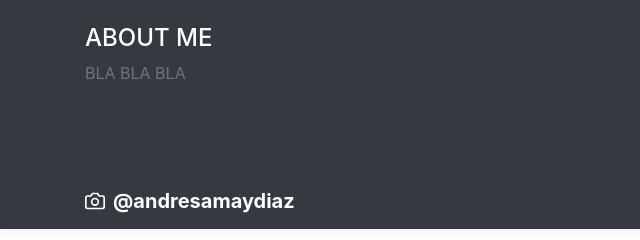
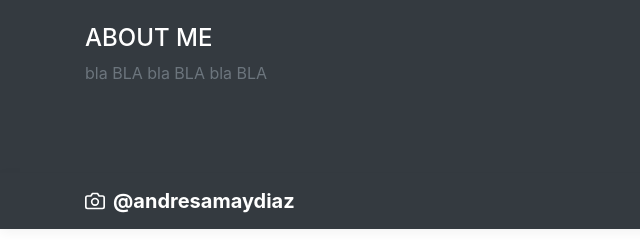
Before and after one commit to andresamayadiaz/andresamayadiaz.github.io, a plain HTML site: page index.html in a window 1280 px wide. Both pictures are taken after a click on the button "Toggle navigation". Shown: the top 240 px of the page, 0-640 px from the left. Drawn offline with nearby package versions, Linux system fonts and the light colour scheme.

Commit message:
lowercase and upppercase

```diff
--- a/index.html
+++ b/index.html
@@ -64,7 +64,7 @@
           <div class="row">
             <div class="col-sm-8 col-md-7 py-4">
               <h4 class="text-white">ABOUT ME</h4>
-              <p class="text-muted">BLA BLA BLA</p>
+              <p class="text-muted">bla BLA bla BLA bla BLA</p>
             </div>
             <div class="col-sm-4 offset-md-1 py-4">
               <h4 class="text-white">Contact</h4>
```
